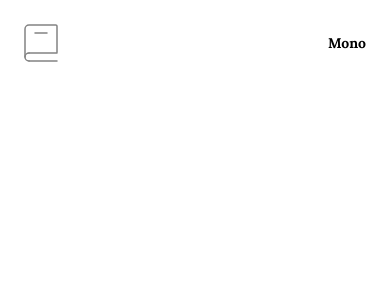
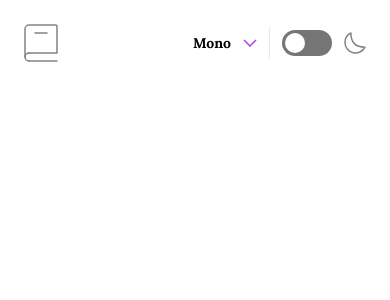
Before and after one commit to defydef/dictionary-web-app, a React (Vite) app: page / in a window 390 px wide. Shown: the top 300 px of the page. Built offline with nearby package versions, Linux system fonts and the light colour scheme.

Commit message:
Finish Navbar for mobile view

```diff
--- a/src/index.css
+++ b/src/index.css
@@ -11,4 +11,80 @@
   text-rendering: optimizeLegibility;
   -webkit-font-smoothing: antialiased;
   -moz-osx-font-smoothing: grayscale;
+
+  /* Color variables */
+  --grey: #e9e9e9;
+  --dark-grey: #757575;
+  --purple: #a445ed;
 }
+
+/* --- Toggle switch --- */
+.switch {
+  position: relative;
+  display: inline-block;
+  /* width: 60px;
+  height: 34px; */
+  width: 50px;
+  height: 26px;
+}
+
+.switch input {
+  opacity: 0;
+  width: 0;
+  height: 0;
+}
+
+.slider {
+  position: absolute;
+  cursor: pointer;
+  top: 0;
+  left: 0;
+  right: 0;
+  bottom: 0;
+  background-color: var(--dark-grey);
+  -webkit-transition: 0.4s;
+  transition: 0.4s;
+}
+
+.slider:before {
+  position: absolute;
+  content: "";
+  /* height: 26px;
+  width: 26px; */
+  height: 20px;
+  width: 20px;
+  /* left: 4px;
+  bottom: 4px; */
+  left: 3px;
+  bottom: 3px;
+  background-color: white;
+  -webkit-transition: 0.4s;
+  transition: 0.4s;
+}
+
+input:checked + .slider {
+  background-color: var(--purple);
+}
+
+input:focus + .slider {
+  box-shadow: 0 0 1px var(--purple);
+}
+
+input:checked + .slider:before {
+  /* -webkit-transform: translateX(26px);
+  -ms-transform: translateX(26px);
+  transform: translateX(26px); */
+  -webkit-transform: translateX(24px);
+  -ms-transform: translateX(24px);
+  transform: translateX(24px);
+}
+
+/* Rounded sliders */
+.slider.round {
+  /* border-radius: 34px; */
+  border-radius: 40px;
+}
+
+.slider.round:before {
+  border-radius: 50%;
+}
--- a/src/ui/Navbar.jsx
+++ b/src/ui/Navbar.jsx
@@ -5,8 +5,19 @@ function Navbar() {
         <li>
           <img src="./images/logo.svg" alt="Dictionary logo" />
         </li>
-        <li>
+        <li className="flex gap-3 justify-between items-center">
           <p className="text-[0.875rem] font-bold leading-6">Mono</p>
+          <span className=" cursor-pointer">
+            <img src="./images/icon-arrow-down.svg" alt="dropdown arrow" />
+          </span>
+          <div className="w-[0.0625rem] h-8 bg-[var(--grey)]"></div>
+          <label className="switch">
+            <input type="checkbox" />
+            <span className="slider round"></span>
+          </label>
+          <span className=" cursor-pointer">
+            <img src="./images/icon-moon.svg" alt="dark mode toggle" />
+          </span>
         </li>
       </ul>
     </nav>
```
